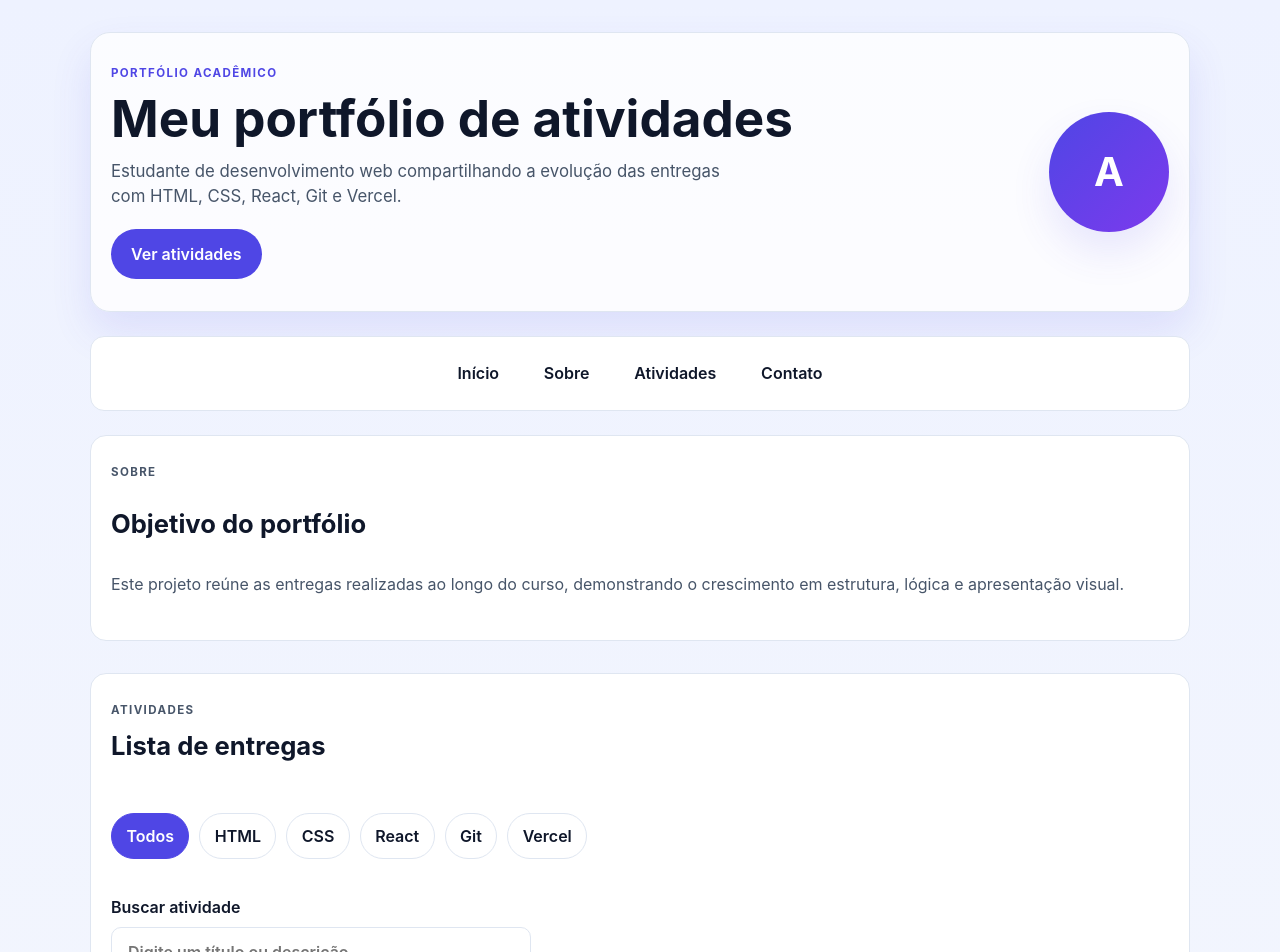
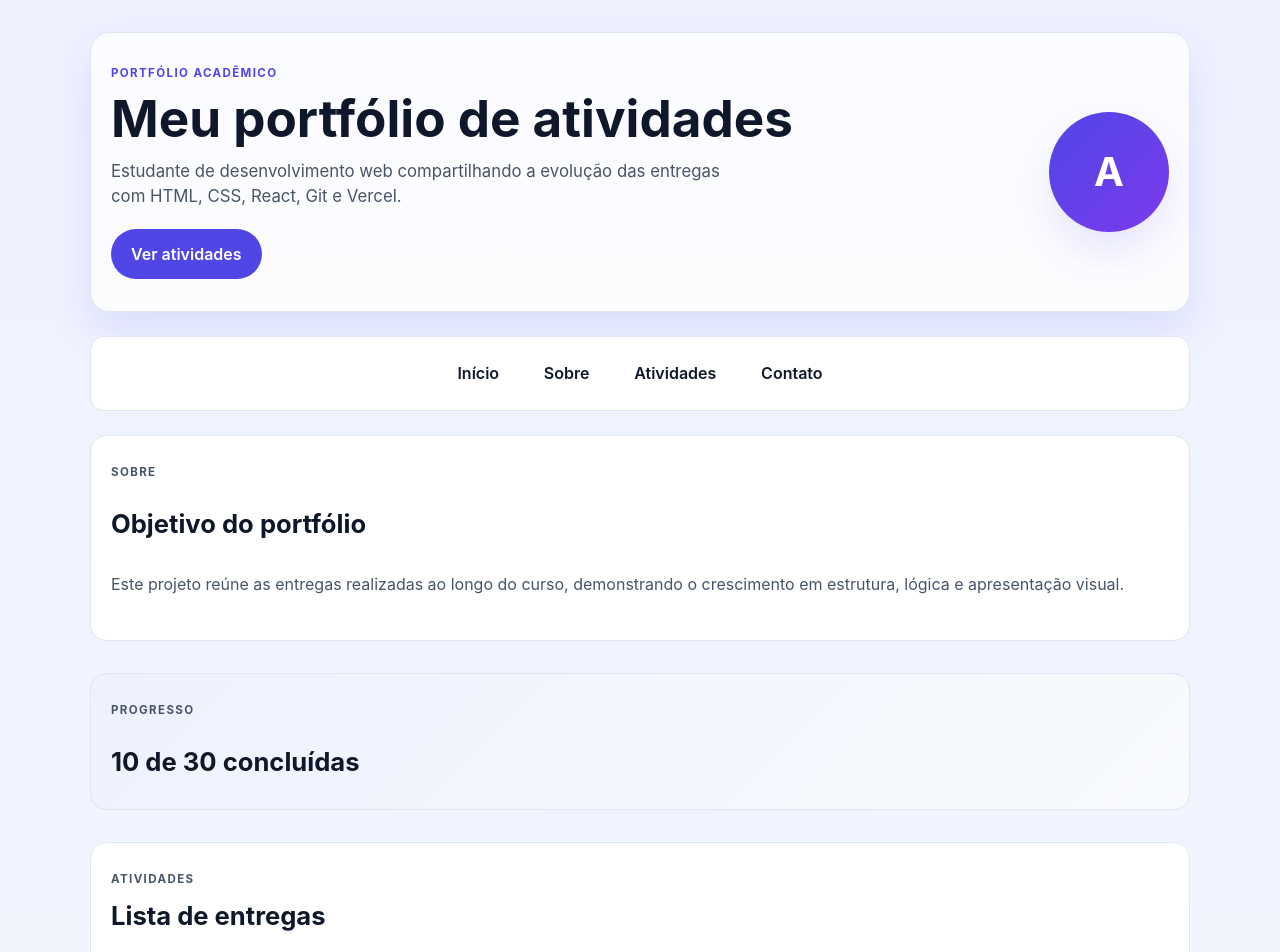
Before and after one commit to juliana008/anotacoes, a React (Vite) app in the folder Desenvolvimento_Full_Stack/Aulas/React/pratica_revisao/: page / in a window 1280 px wide. Shown: the top 952 px of the page. Built offline with nearby package versions, Linux system fonts and the light colour scheme.

Commit message:
feat: exibir progresso das atividades

```diff
--- a/Desenvolvimento_Full_Stack/Aulas/React/pratica_revisao/src/App.css
+++ b/Desenvolvimento_Full_Stack/Aulas/React/pratica_revisao/src/App.css
@@ -138,6 +138,14 @@
 
 .bloco p {
   color: var(--cor-texto-suave);
+}
+
+.progresso {
+  background: linear-gradient(135deg, #eef2ff, #f8fafc);
+}
+
+.progresso h2 {
+  margin: 0;
 }
 
 .secao__cabecalho {
--- a/Desenvolvimento_Full_Stack/Aulas/React/pratica_revisao/src/App.jsx
+++ b/Desenvolvimento_Full_Stack/Aulas/React/pratica_revisao/src/App.jsx
@@ -25,6 +25,10 @@ function App() {
     return atendeFiltro && atendeBusca
   })
 
+  const atividadesConcluidas = atividades.filter(
+    (atividade) => atividade.status === 'Concluída',
+  ).length
+
   return (
     <div className="pagina">
       <Cabecalho />
@@ -44,6 +48,11 @@ function App() {
             Este projeto reúne as entregas realizadas ao longo do curso, demonstrando o
             crescimento em estrutura, lógica e apresentação visual.
           </p>
+        </section>
+
+        <section className="bloco progresso">
+          <p className="eyebrow">Progresso</p>
+          <h2>{atividadesConcluidas} de 30 concluídas</h2>
         </section>
 
         <section id="atividades" className="bloco">
```
